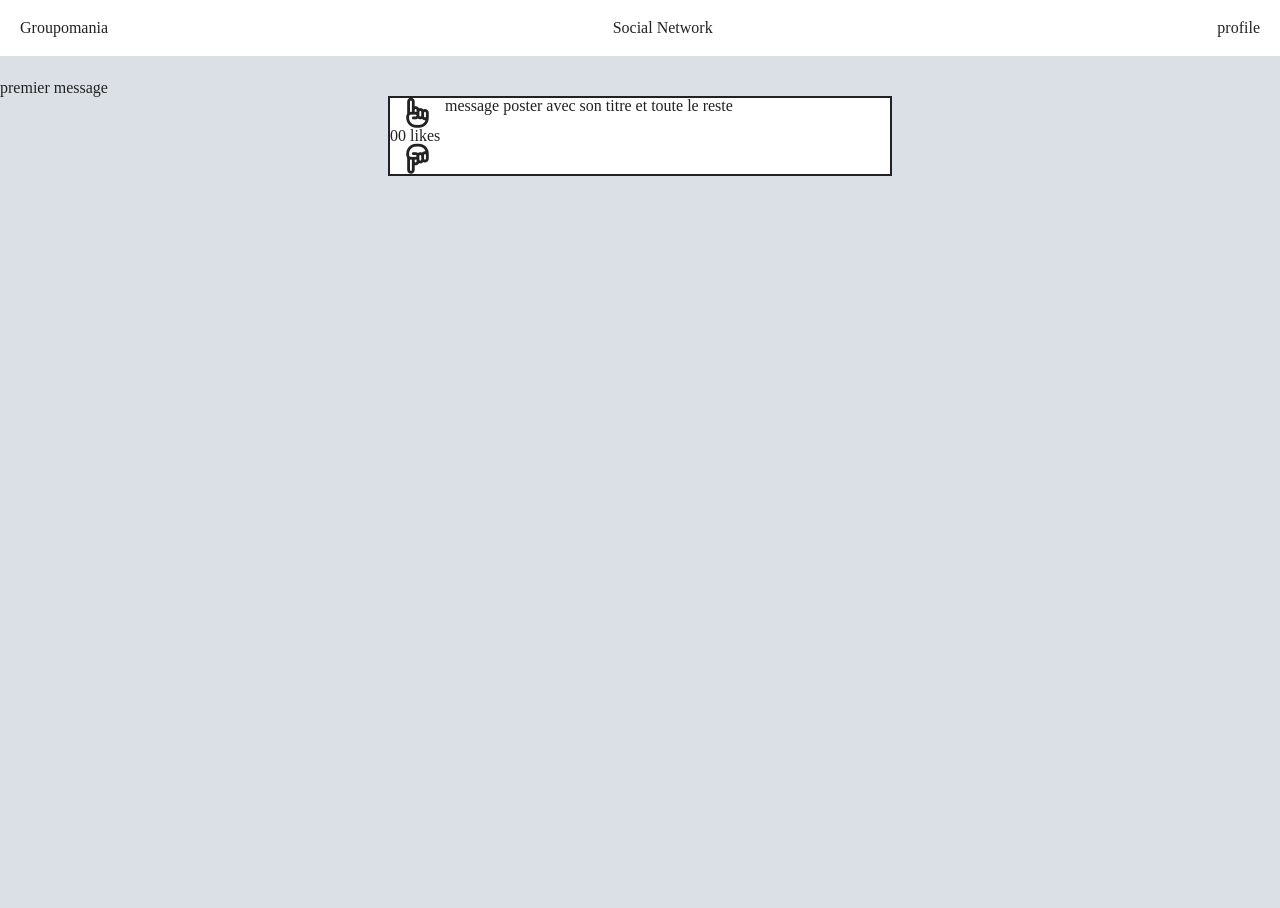
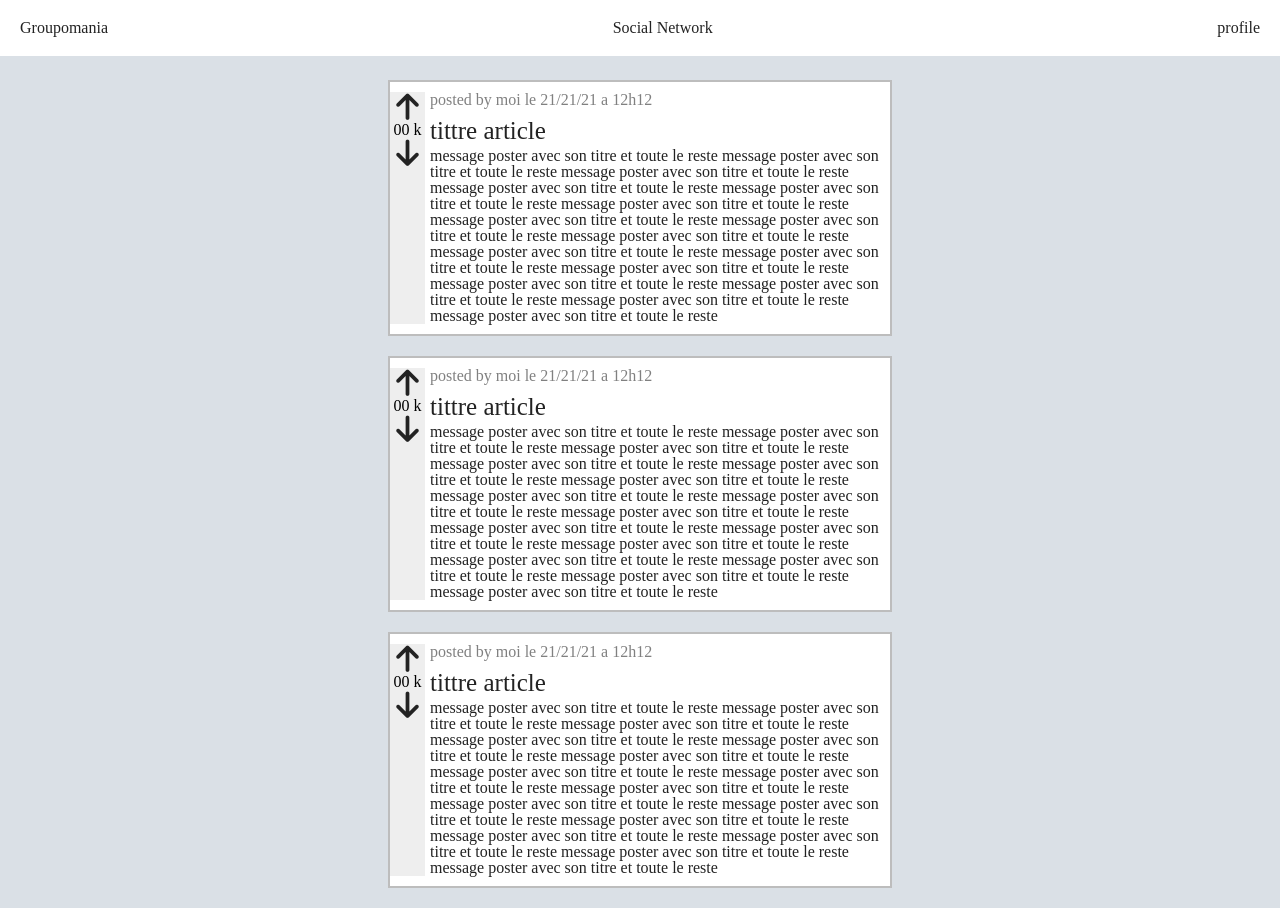
Before and after one commit to Coolbiker61/Projet7, a website: page frontend/index.html in a window 1280 px wide. Before the commit the page ends 800 px from the top, so only its background shows below. Drawn offline with Linux system fonts and the light colour scheme.

Commit message:
avancement du design type

```diff
--- a/frontend/index.html
+++ b/frontend/index.html
@@ -24,18 +24,79 @@
     </nav>
     <div class="offset-top"></div>
     <main>
-        <p>premier message</p>
         <div class="message">
             <div class="col_likes">
-                <i class="far fa-hand-point-up like-up-not"></i>
-                <!--<i class="fas fa-hand-point-up like-up-select"></i>-->
-                <div class="nb_likes">00 likes</div>
-                <i class="far fa-hand-point-down like-down-not"></i>
-                <!--<i class="fas fa-hand-point-down like-down-select"></i>-->
+                <i class="fas fa-arrow-up like-up-not"></i>
+                <div class="nb-likes">00 k</div>
+                <i class="fas fa-arrow-down like-down-not"></i>
             </div>
             <section class="corp">
-                <header></header>
-                message poster avec son titre et toute le reste
+                <header class="author">
+                    posted by moi le 21/21/21 a 12h12
+                </header>
+                <article>
+                    <header><h3 class="title-article">tittre article</h3></header>
+                    <p class="content-article">
+                        message poster avec son titre et toute le reste message poster avec son titre et toute le reste
+                        message poster avec son titre et toute le reste message poster avec son titre et toute le reste
+                        message poster avec son titre et toute le reste message poster avec son titre et toute le reste
+                        message poster avec son titre et toute le reste message poster avec son titre et toute le reste
+                        message poster avec son titre et toute le reste message poster avec son titre et toute le reste
+                        message poster avec son titre et toute le reste message poster avec son titre et toute le reste
+                        message poster avec son titre et toute le reste message poster avec son titre et toute le reste
+                        message poster avec son titre et toute le reste message poster avec son titre et toute le reste
+                    </p>
+                </article>
+            </section>
+        </div>
+        <div class="message">
+            <div class="col_likes">
+                <i class="fas fa-arrow-up like-up-not"></i>
+                <div class="nb-likes">00 k</div>
+                <i class="fas fa-arrow-down like-down-not"></i>
+            </div>
+            <section class="corp">
+                <header class="author">
+                    posted by moi le 21/21/21 a 12h12
+                </header>
+                <article>
+                    <header><h3 class="title-article">tittre article</h3></header>
+                    <p class="content-article">
+                        message poster avec son titre et toute le reste message poster avec son titre et toute le reste
+                        message poster avec son titre et toute le reste message poster avec son titre et toute le reste
+                        message poster avec son titre et toute le reste message poster avec son titre et toute le reste
+                        message poster avec son titre et toute le reste message poster avec son titre et toute le reste
+                        message poster avec son titre et toute le reste message poster avec son titre et toute le reste
+                        message poster avec son titre et toute le reste message poster avec son titre et toute le reste
+                        message poster avec son titre et toute le reste message poster avec son titre et toute le reste
+                        message poster avec son titre et toute le reste message poster avec son titre et toute le reste
+                    </p>
+                </article>
+            </section>
+        </div>
+        <div class="message">
+            <div class="col_likes">
+                <i class="fas fa-arrow-up like-up-not"></i>
+                <div class="nb-likes">00 k</div>
+                <i class="fas fa-arrow-down like-down-not"></i>
+            </div>
+            <section class="corp">
+                <header class="author">
+                    posted by moi le 21/21/21 a 12h12
+                </header>
+                <article>
+                    <header><h3 class="title-article">tittre article</h3></header>
+                    <p class="content-article">
+                        message poster avec son titre et toute le reste message poster avec son titre et toute le reste
+                        message poster avec son titre et toute le reste message poster avec son titre et toute le reste
+                        message poster avec son titre et toute le reste message poster avec son titre et toute le reste
+                        message poster avec son titre et toute le reste message poster avec son titre et toute le reste
+                        message poster avec son titre et toute le reste message poster avec son titre et toute le reste
+                        message poster avec son titre et toute le reste message poster avec son titre et toute le reste
+                        message poster avec son titre et toute le reste message poster avec son titre et toute le reste
+                        message poster avec son titre et toute le reste message poster avec son titre et toute le reste
+                    </p>
+                </article>
             </section>
         </div>
     </main>
--- a/frontend/style.css
+++ b/frontend/style.css
@@ -366,36 +366,57 @@ nav {
 body {
     background-color: #dae0e6;
 }
-.menu{
+.menu {
     display: flex;
     flex-direction: row;
     justify-content: space-between;
 }
-.offset-top{
+.offset-top {
     margin-top: 80px;
 }
-.message{
+.message {
     background-color: white;
-    border: 2px solid #222;
+    border: 2px solid #BDBDBD;
     width: 500px;
-    margin: auto;
+    margin: 20px auto;
     display: flex;
+    padding-top: 10px;
+    padding-bottom: 10px;
 }
 .col_likes {
     display: flex;
     flex-direction: column;
-    width: 55px;
+    width: 35px;
+    background-color: #EEEEEE;
 }
-.like-up-not, .like-down-not{
+.like-up-not, .like-down-not {
     font-size: 30px;
     text-align: center;
 }
-.like-up-select, .like-up-not:hover{
+.like-up-select, .like-up-not:hover {
     color: lime;
-}
-.like-down-not {
-    /**/
 }
 .like-down-select, .like-down-not:hover {
     color: red;
 }
+.nb-likes {
+    color: black;
+    width: 35px;
+    text-align: center;
+}
+.corp {
+    margin: 0 5px;
+}
+.author {
+    /**/
+    color: gray;
+    margin-bottom: 10px;
+}
+.title-article {
+    /**/
+    font-size: 25px;
+    margin-bottom: 5px;
+}
+.content-article {
+    /***/
+}
```
